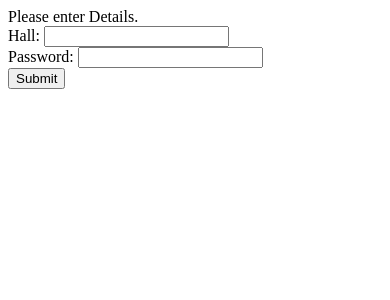
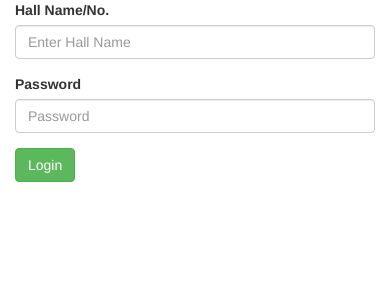
Before and after one commit to sanketyd/DBMS, a PHP site: page / in a window 390 px wide. Shown: the top 300 px of the page. Run offline with PHP 8.4, Linux system fonts and the light colour scheme.

Commit message:
Making things look better

```diff
--- a/index.php
+++ b/index.php
@@ -2,18 +2,29 @@
 <html>
     <head>
         <title>Welcome to Mess Management IITK</title>
+        <meta name="viewport" content="width=device-width, initial-scale=1">
+        <link rel="stylesheet" href="https://maxcdn.bootstrapcdn.com/bootstrap/3.3.7/css/bootstrap.min.css">
     </head>
     <body>
-        <div>
-            Please enter Details.
-        </div>
-        <div>
-            <form action="./logincheck.php" method="post">
-                Hall: <input type="text" name="hall_name"/>
-                <br />
-                Password: <input type="password" name="password" />
-                <br />
-                <input type="submit" />
+        <div class="container">
+            <form action="./logincheck.php" method="post" class="form-horizontal">
+                <div class="form-group">
+                    <label class="control-label col-md-2" for="username">Hall Name/No.</label>
+                    <div class="col-md-10">
+                        <input type="text" name="hall_name" class="form-control" placeholder="Enter Hall Name"/>
+                    </div>
+                </div>
+                <div class="form-group">
+                    <label class="control-label col-md-2" for="password">Password</label>
+                    <div class="col-md-10">
+                        <input type="password" name="password" class="form-control" placeholder="Password"/>
+                    </div>
+                </div>
+                <div class="form-group">
+                    <div class="col-md-offset-2 col-md-10">
+                        <input class="btn btn-success" type="submit" value="Login" />
+                    </div>
+                </div>
             </form>
         </div>
     </body>
```
